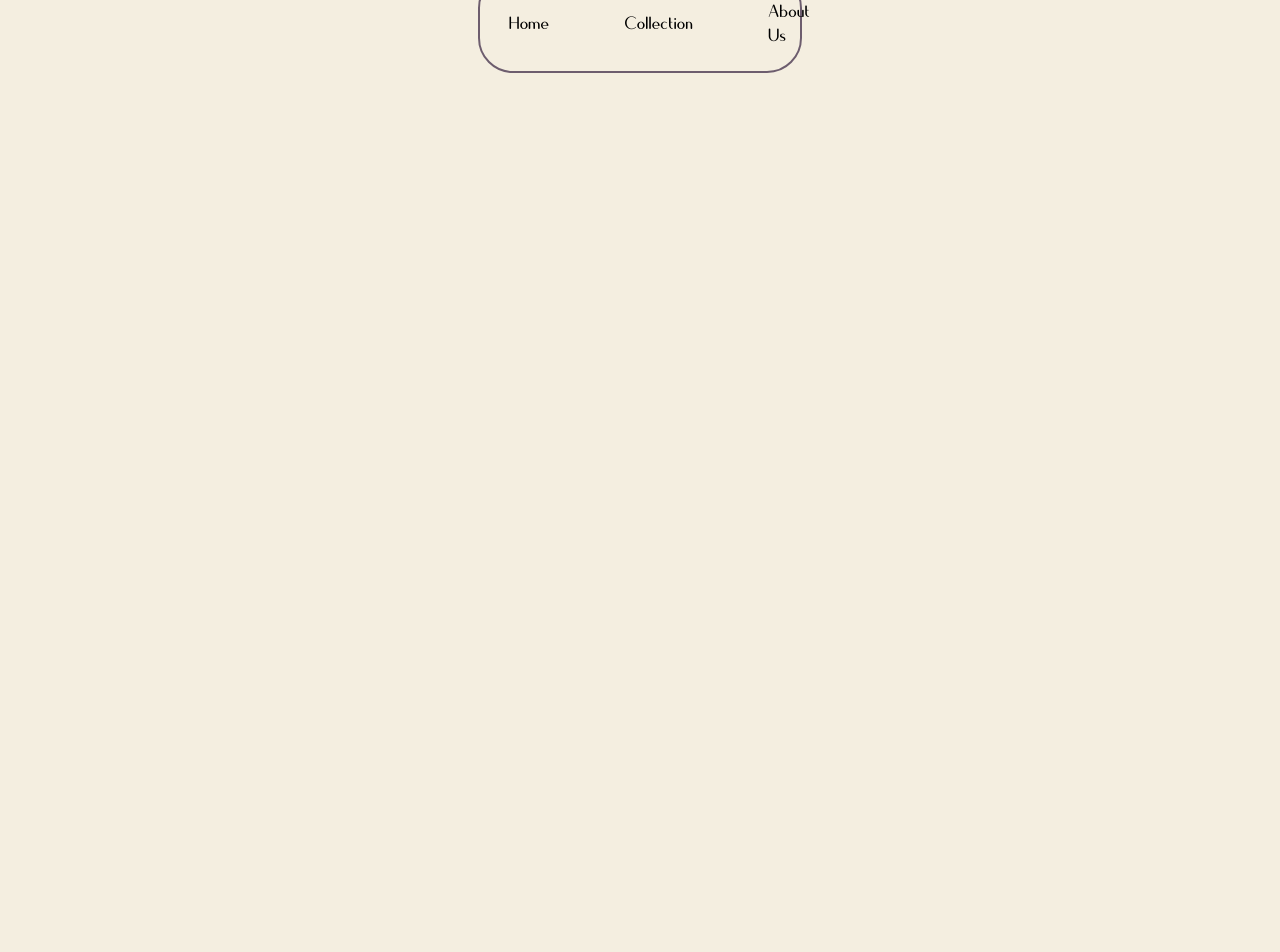
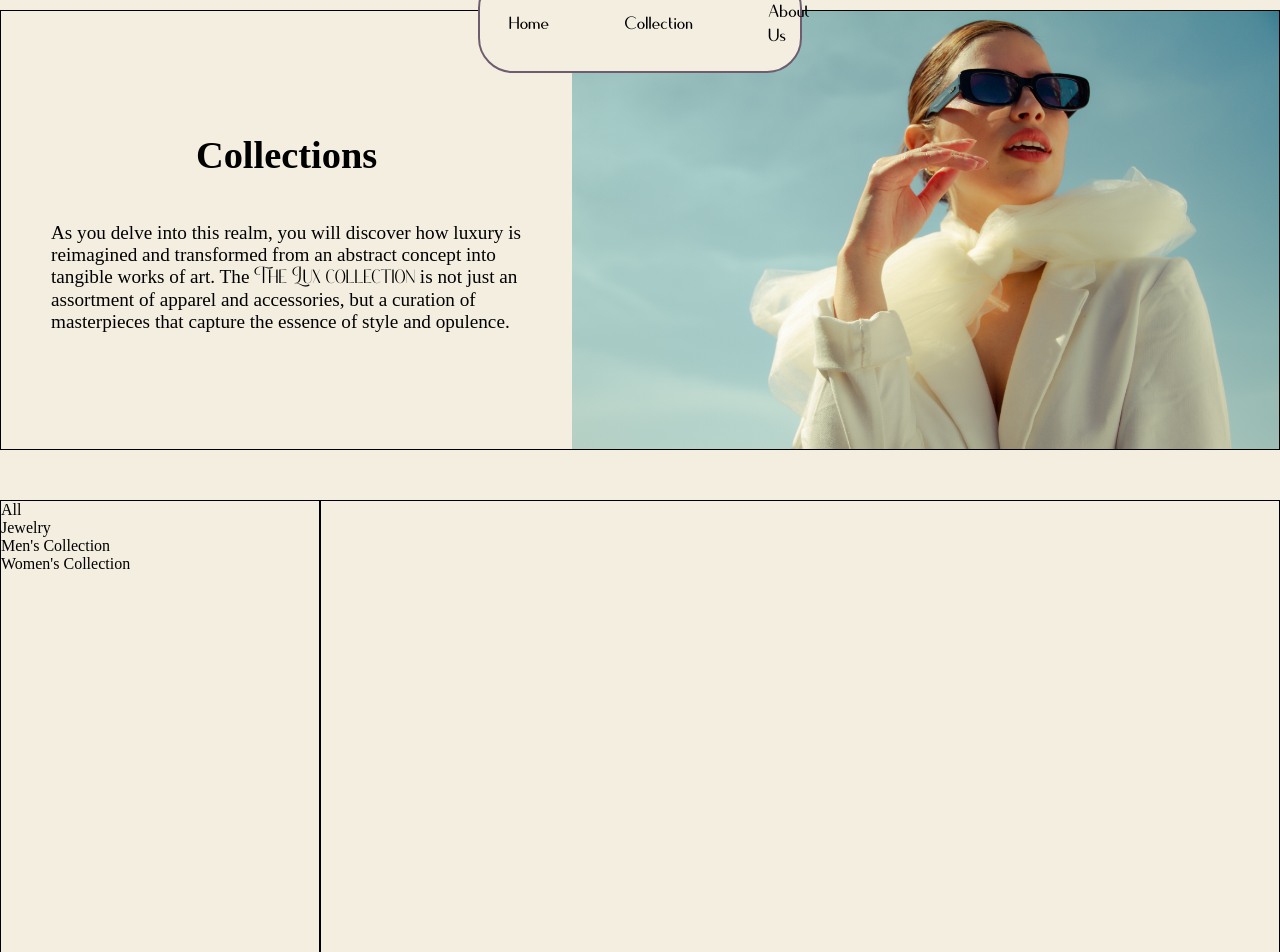
Before and after one commit to AResoluteMaverick/shopping_cart_mart, a React (Vite) app in the folder ShoppingCart-and-Mart/: page /collection in a window 1280 px wide. Shown: the part 140-1092 px from the top of the page. Before the commit the page ends 800 px from the top, so only its background shows below. Built offline with nearby package versions, Linux system fonts and the light colour scheme.

Commit message:
Populate and stylize Collections component
1. Download assets for Collections
2. Add introduction for Collections

```diff
--- a/ShoppingCart-and-Mart/src/Collections/Collection.jsx
+++ b/ShoppingCart-and-Mart/src/Collections/Collection.jsx
@@ -1,9 +1,44 @@
 import Header from "../Header/Header";
+import Footer from "../Footer/Footer";
+import styles from "./Collection.module.css";
+
+function DisplayCollectionPhoto () {
+    return (
+        <div className={styles.displayCollectionDescription}>
+            <div className={styles.collectionDescription}>
+                <h1>Collections</h1>
+                <p>As you delve into this realm, you will discover how luxury is reimagined and transformed from an abstract concept into tangible works of art. The  <span className={styles.highlight}>The Lux collection</span> is not just an assortment of apparel and accessories, but a curation of masterpieces that capture the essence of style and opulence.</p>
+            </div>
+           <div className={styles.collectionPhoto}>
+           </div>
+        </div>
+    )
+}
+
+function DisplayProductArea () {
+    return (
+        <div className={styles.productArea}>
+            <nav className={styles.productNavigation}>
+                <div className={styles.displayAllProducts}>All</div>
+                <div className={styles.displayJewelryProducts}>Jewelry</div>
+                <div className={styles.displayMensCollection}>Men&apos;s Collection</div>
+                <div className={styles.displayWomensCollection}>Women&apos;s Collection</div>
+            </nav>
+            <div className={styles.displayProductCards}>
+            </div>
+        </div>
+    )
+}
 
 export default function Collection () {
     return (
         <>
-        <Header />
+          <Header />
+            <div className={styles.collectionsComponent}>
+            <DisplayCollectionPhoto />
+            <DisplayProductArea />
+            </div>
+          <Footer />
         </>
     )
 }
--- /dev/null
+++ b/ShoppingCart-and-Mart/src/Collections/Collection.module.css
@@ -0,0 +1,45 @@
+@import '../assets/themeColors.css';
+
+.collectionsComponent {
+    display: grid;
+    grid-template-rows: 55vh 90vh;
+}
+
+.displayCollectionDescription {
+    display: flex;
+    border: 1px solid black;
+}
+
+.collectionDescription {
+    display: flex;
+    align-items: center;
+    justify-content: center;
+    flex-direction: column;
+    font-size: 1.2em;
+    padding: 50px;
+    width: 40%;
+}
+
+.collectionPhoto {
+    width: 60%;
+    background-image: url(../assets/photos/pexels-virgimaldonado-5558228.jpg);
+    background-size: cover;
+}
+
+.highlight {
+    font-family: var(--title-font);
+}
+
+.productArea {
+    margin-top: 50px;
+    display: grid;
+    grid-template-columns: 25vw 75vw;
+}
+
+.productNavigation {
+    border: 1px solid black;
+}
+
+.displayProductCards {
+    border: 1px solid black;
+}
```
Also changed, not shown: ShoppingCart-and-Mart/src/assets/photos/pexels-virgimaldonado-5558228.jpg (added), 1 other file (tests, documents, lock files or other folders).
